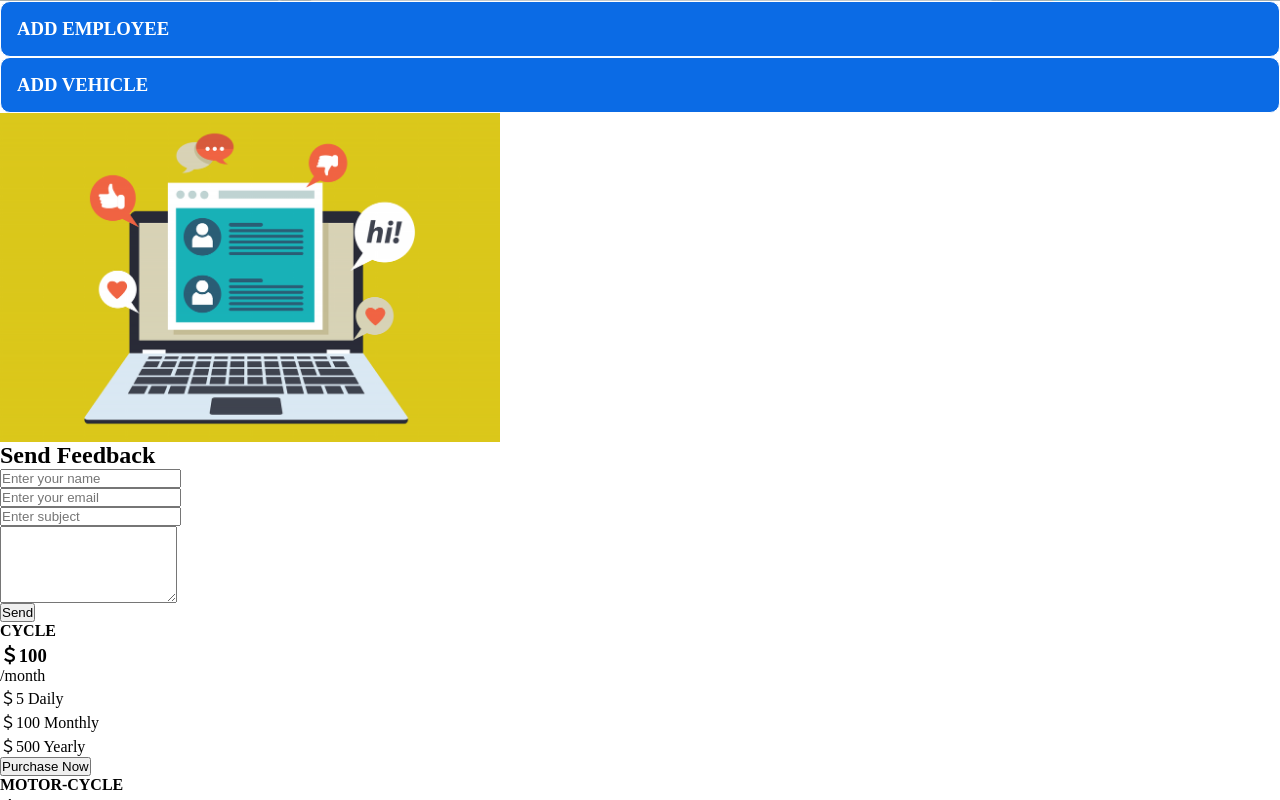
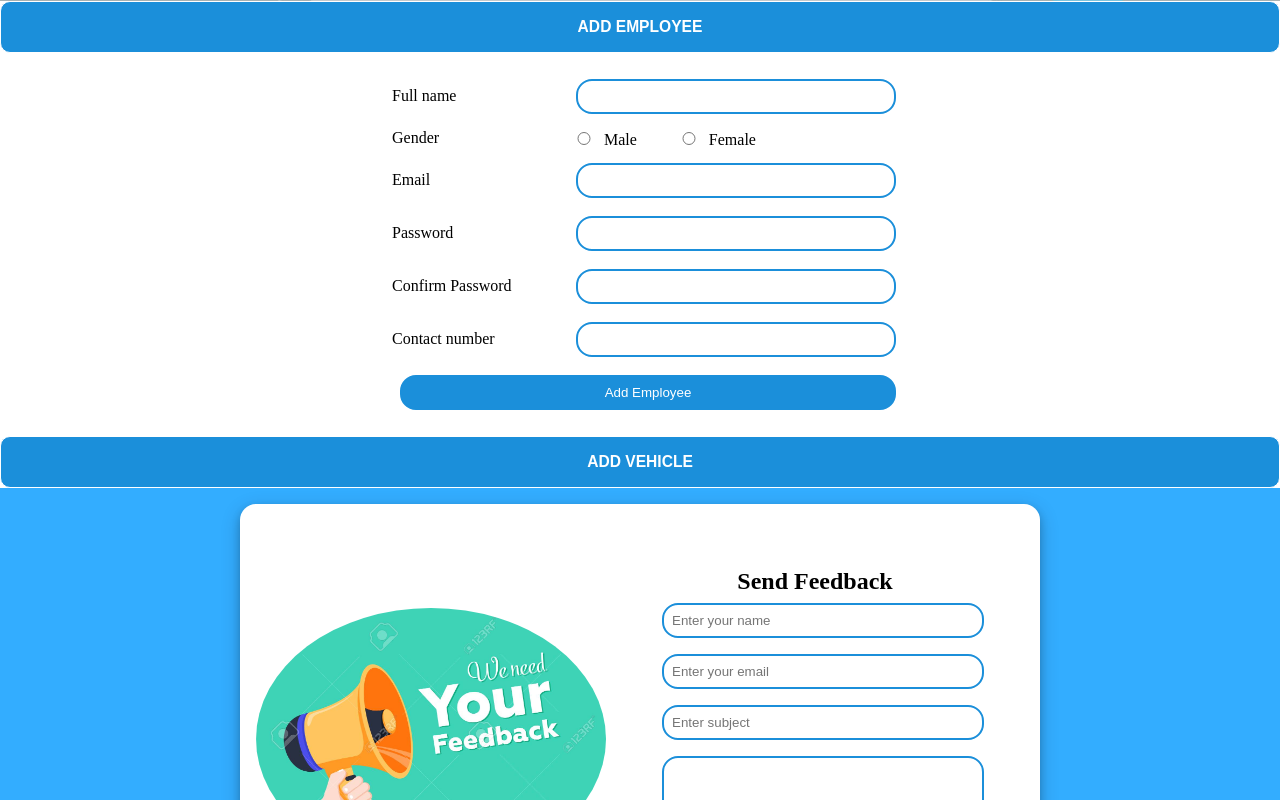
Before and after one commit to meta-ranvijay-singh/GET21-Assignments, a plain HTML site: page UI_CSS/LandingPage.html in a window 1280 px wide. Both pictures are taken after a click on the link "Add Employee". Shown: the part 481-1281 px from the top of the page. Drawn offline with Linux system fonts and the light colour scheme; files whose address does not match are found by name.

Commit message:
style.css

```diff
--- a/UI_CSS/LandingPage.html
+++ b/UI_CSS/LandingPage.html
@@ -1,14 +1,10 @@
 <html>
   <head>
     <title>Landing Page</title>
-<link href="C:\Users\ranvijay.singh_metac\workspace\Assignments\UI_CSS\assets\css\style.css" type="text/css" rel="stylesheet" />
+    <link href="assets/css/style.css" type="text/css" rel="stylesheet" />
     <script>
-	function Toggle(type){
-		//document.querySelector("."+type).classList.toggle("display-form");
-		let section = document.querySelector(".section-heading");
-		let form = section.querySelector(".add-form");
-		console.log(form);
-		form.classList.toggle("display-form");
+      function Toggle(type) {
+        document.querySelector("." + type).classList.toggle("display-form");
       }
     </script>
   </head>
@@ -17,155 +13,216 @@
     <!-- Navbar section -->
     <header>
       <nav>
-		<a href="#add_employee">Add Employee</a>
-		<a href="#add_vehicle">Add Vehicle</a>
+        <a href="#add_employee" onclick="Toggle('employee-form')">Add Employee</a>
+        <a href="#add_vehicle" onclick="Toggle('vehicle-form')">Add Vehicle</a>
         <a href="#feedback">Give Feedback</a>
         <a href="#pricing">Pricing</a>
       </nav>
-
     </header>
-	<img src="assets/images/employee.jpg" class="banner-image" alt="add employee" />
+    <img
+      src="assets/images/employee.jpg"
+      class="banner-image"
+      alt="add employee"
+    />
 
     <!-- Add employee section -->
-<section id="add_employee" onclick="Toggle('employee-form')" class="section-heading">
+    <section id="add_employee">
+      <button onclick="Toggle('employee-form')" class="section-heading">
         <h3>ADD EMPLOYEE</h3>
-	<form class="add-form">
-		<table border="1">
+      </button>
+      <div class="employee-form">
+        <form>
+          <table>
             <tr>
               <td>Full name</td>
-				<td> <input type="text" name="full_name" required/> </td>
+              <td><input type="text" name="full_name" required /></td>
             </tr>
             <tr>
               <td>Gender</td>
               <td>
-					<label><input type="radio" name="gender" value="male" required/> Male </label>
-					<label><input type="radio" name="gender" value="female" required/> Female </label>
+                <label class="gender"
+                  ><input type="radio" name="gender" value="male" required />
+                  Male
+                </label>
+                <label class="gender"
+                  ><input type="radio" name="gender" value="female" required />
+                  Female
+                </label>
               </td>
             </tr>
             <tr>
               <td>Email</td>
-				<td> <input type="email" name="email" required/> </td>
+              <td><input type="email" name="email" required /></td>
             </tr>
             <tr>
               <td>Password</td>
               <td>
-					<input type="password" name="password" pattern="^(?=.*[A-Za-z])(?=.*\d)[A-Za-z\d]{8,}$" required/>
-
-						Password must contain: Minimum 8 characters atleast 1 Alphabet and 1 Number
-
+                <input
+                  type="password"
+                  name="password"
+                  pattern="^(?=.*[A-Za-z])(?=.*\d)[A-Za-z\d]{8,}$"
+                  required
+                />
               </td>
             </tr>
             <tr>
               <td>Confirm Password</td>
-				<td> <input type="password" name="confirmPassword" pattern="^(?=.*[A-Za-z])(?=.*\d)[A-Za-z\d]{8,}$" required/> </td>
+              <td>
+                <input
+                  type="password"
+                  name="confirmPassword"
+                  pattern="^(?=.*[A-Za-z])(?=.*\d)[A-Za-z\d]{8,}$"
+                  required
+                />
+              </td>
             </tr>
             <tr>
               <td>Contact number</td>
-				<td> <input type="tel" name="contact" pattern="[0-9]{10}" required /> </td>
+              <td>
+                <input type="tel" name="contact" pattern="[0-9]{10}" required />
+              </td>
             </tr>
             <tr>
-				<td colspan="2"><input type="submit" name="add-employee" value="Add Employee" /> </td>
+              <td colspan="2">
+                <input type="submit" name="add-employee" value="Add Employee" />
+              </td>
             </tr>
-
           </table>
         </form>
+      </div>
     </section>
 
     <!-- Add vehicle section -->
     <section id="add_vehicle">
-<h3 onclick="Toggle('vehicle-form')" class="section-heading">ADD VEHICLE</h3>
-	<form class="vehicle-form">
-		<table border="1">
+      <button onclick="Toggle('vehicle-form')" class="section-heading">
+        <h3>ADD VEHICLE</h3>
+      </button>
+      <div class="vehicle-form">
+        <form>
+          <table>
             <tr>
               <td>Vehicle Company</td>
-				<td> <input type="text" name="company_name" required/> </td>
+              <td><input type="text" name="company_name" required /></td>
             </tr>
             <tr>
               <td>Vehicle Model</td>
-				<td> <input type="text" name="model" required/>	</td>
+              <td><input type="text" name="model" required /></td>
             </tr>
             <tr>
               <td>Type</td>
-				<td> <input type="text" name="type" required/> </td>
+              <td><input type="text" name="type" required /></td>
             </tr>
             <tr>
               <td>Vehicle Number</td>
               <td>
-					<input type="text" name="vehicle_number" required/>
+                <input type="text" name="vehicle_number" required />
               </td>
             </tr>
             <tr>
               <td>Employee ID</td>
-				<td> <input type="text" name="emp_id" required/> </td>
+              <td><input type="text" name="emp_id" required /></td>
             </tr>
             <tr>
               <td>Identification</td>
               <td>
                 <textarea rows="5" required></textarea>
-
               </td>
             </tr>
             <tr>
-				<td colspan="2"><input type="submit" name="add-vehicle" value="Add Vehicle" /> </td>
+              <td colspan="2">
+                <input type="submit" name="add-vehicle" value="Add Vehicle" />
+              </td>
             </tr>
-
           </table>
         </form>
+      </div>
     </section>
 
     <!-- Send feedback section -->
     <section id="feedback">
+      <div class="feedback-box">
         <div>
+          <img src="assets/images/feed.jpg" width="500" />
+        </div>
+        <div class="feedback-form">
+          <h2>Send Feedback</h2>
+          <form>
             <div>
-			<img src="assets/images/feedback.png" width="500" />
+              <input
+                type="text"
+                name="sender_name"
+                placeholder="Enter your name"
+                required
+              />
             </div>
             <div>
-			<h2>Send Feedback</h2>
-			<form>
-			<div> <input type="text" name="sender_name" placeholder="Enter your name" required /> </div>
-			<div> <input type="email" name="sender_email" placeholder="Enter your email" required /> </div>
-			<div> <input type="text" name="subject" placeholder="Enter subject" required /> </div>
-			<div> <textarea rows="5" placeholder="Enter your feedback..." required> </textarea> </div>
-			<div> <input type="submit" name="send_feedback" value="Send" /> </div>
+              <input
+                type="email"
+                name="sender_email"
+                placeholder="Enter your email"
+                required
+              />
+            </div>
+            <div>
+              <input
+                type="text"
+                name="subject"
+                placeholder="Enter subject"
+                required
+              />
+            </div>
+            <div>
+              <textarea rows="5" required placeholder="Enter your feedback...">
+              </textarea>
+            </div>
+            <div><input type="submit" name="send_feedback" value="Send" /></div>
           </form>
         </div>
       </div>
-
     </section>
 
     <!-- Pricing section -->
     <section id="pricing">
-<div>
+      <div class="card">
         <h4>CYCLE</h4>
-	<div> <h3>&#65284;100</h3> /month </div>
-	<div>
+        <div class="monthly-price">
+          <h2>&#65284;100</h2>
+          /month
+        </div>
+        <div class="rate">
           <div>&#65284;5 Daily</div>
           <div>&#65284;100 Monthly</div>
           <div>&#65284;500 Yearly</div>
         </div>
-	<div> <button>Purchase Now</button> </div>
+        <div><button>Purchase Now</button></div>
       </div>
 
-<div>
+      <div class="card">
         <h4>MOTOR-CYCLE</h4>
-	<div><h3>&#65284;200</h3> /month </div>
-	<div>
+        <div class="monthly-price">
+          <h2>&#65284;200</h2>
+          /month
+        </div>
+        <div class="rate">
           <div>&#65284;10 Daily</div>
           <div>&#65284;200 Monthly</div>
           <div>&#65284;1000 Yearly</div>
         </div>
-	<div> <button>Purchase Now</button> </div>
+        <div><button>Purchase Now</button></div>
       </div>
 
-<div>
+      <div class="card">
         <h4>FOUR WHEELERS</h4>
-	<div><h3>&#65284;500</h3> /month </div>
-	<div>
+        <div class="monthly-price">
+          <h2>&#65284;500</h2>
+          /month
+        </div>
+        <div class="rate">
           <div>&#65284;20 Daily</div>
           <div>&#65284;500 Monthly</div>
           <div>&#65284;3500 Yearly</div>
         </div>
-	<div> <button>Purchase Now</button> </div>
+        <div><button>Purchase Now</button></div>
       </div>
     </section>
   </body>
--- a/UI_CSS/assets/css/style.css
+++ b/UI_CSS/assets/css/style.css
@@ -1,50 +1,165 @@
+/* Universal CSS */
 * {
   box-sizing: border-box;
   margin: 0;
   padding: 0;
 }
 
-header nav{
-	background-color: #0B6BE5;
+/* Header section CSS */
+header nav {
+  background-color: #1b8fda;
   text-align: center;
 }
 
-header nav a{
-	display:inline-block;
+header nav a {
+  display: inline-block;
   color: #fff;
   padding: 1rem;
   text-decoration: none;
 }
 
-header nav a:hover{
-	background-color: #fff;
-	color:#0B6BE5;
+header nav a:hover {
+  background-color: #2569ae;
+  color: #fff;
 }
 
-.banner-image{
-	width:100%;
+.banner-image {
+  width: 100%;
 }
 
-.add-form, .vehicle-form{
-	display:none;
+/* Add employee section CSS */
+.employee-form,
+.vehicle-form {
+  display: none;
 }
 
-.display-form{
-	display:block;
+.employee-form form table,
+.vehicle-form form table {
+  margin: 1rem auto;
+  width: 500px;
 }
 
-.change-section{
-	background-color:#fff;
-	border-color:#0B6BE5;
-	color:#0B6BE5;
+.employee-form input,
+.vehicle-form input,
+.vehicle-form textarea{
+  border-radius: 1rem;
+  border: none;
+  border: 2px solid #1b8fda;
+  padding: 0.5rem;
+  margin: 0.5rem;
+  width: 100%;
 }
 
-.section-heading{
-	background-color:#0B6BE5;
-	padding:1rem;
-	color:#fff;
-	font-weight:bold;
+.gender{
+	display: inline;
+	margin-right: 2rem;
+}
+
+.gender input{
+	width: 1rem;
+}
+
+.display-form {
+  display: block;
+}
+
+.change-section {
+  background-color: #fff;
+  border-color: #1b8fda;
+  color: #1b8fda;
+}
+
+.section-heading {
+  background-color: #1b8fda;
+  padding: 1rem;
+  color: #fff;
+  font-weight: bold;
   border: 1px solid #fff;
-	border-radius:10px;
+  border-radius: 10px;
+  width: 100%;
   cursor: pointer;
 }
+.section-heading:hover {
+  background-color: #2569ae;
+}
+
+/* Feedback section CSS */
+#feedback {
+  display: flex;
+  justify-content: center;
+  padding: 1rem;
+  background-color: #33adff;
+}
+.feedback-box {
+  display: flex;
+  align-items: center;
+  background-color: #fff;
+  padding: 1rem;
+  width: 800px;
+  box-shadow: 0 4px 8px 0 rgba(0, 0, 0, 0.2), 0 6px 20px 0 rgba(0, 0, 0, 0.19);
+  border-radius: 1rem;
+}
+.feedback-box img {
+  border-radius: 50%;
+  width: 350px;
+}
+.feedback-form {
+  width: 100%;
+  padding: 3rem;
+  text-align: center;
+}
+.feedback-form input,
+.feedback-form textarea {
+  border-radius: 1rem;
+  border: none;
+  border: 2px solid #1b8fda;
+  padding: 0.5rem;
+  margin: 0.5rem;
+  width: 100%;
+}
+.feedback-form input[type="submit"],
+.employee-form input[type="submit"],
+.vehicle-form input[type="submit"] {
+  background-color: #1b8fda;
+  color: #fff;
+  cursor: pointer;
+}
+
+/* Pricing section CSS */
+#pricing {
+  display: flex;
+  justify-content: center;
+  padding: 5rem;
+}
+.card {
+  margin: 1rem;
+  border-radius: 1rem;
+  padding: 3rem;
+  width: 300px;
+  color: #0c55b9;
+  text-align: center;
+  border: 3px solid #0c55b9;
+  box-shadow: 0 4px 8px 0 rgba(0, 0, 0, 0.2), 0 6px 20px 0 rgba(0, 0, 0, 0.19);
+}
+.card button {
+  padding: 0.5rem;
+  border: 1px solid #0c55b9;
+  color: #0c55b9;
+  border-radius: 10px;
+  cursor: pointer;
+}
+.card button:hover{
+	background-color: #0c55b9;
+	color: #fff;
+}
+.monthly-price {
+  border: 2px solid #0c55b9;
+  border-radius: 50%;
+  margin: 0.5rem 2rem 0.5rem 2rem;
+  padding: 2rem;
+}
+.rate {
+  font-size: 12px;
+  color: #848585;
+  margin: 1rem;
+}
```
Also changed, not shown: UI_CSS/assets/images/feed.jpg (added), UI_CSS/assets/images/feedback.png (deleted), 1 other file. Lines whose indentation alone changed are shown as unchanged.
